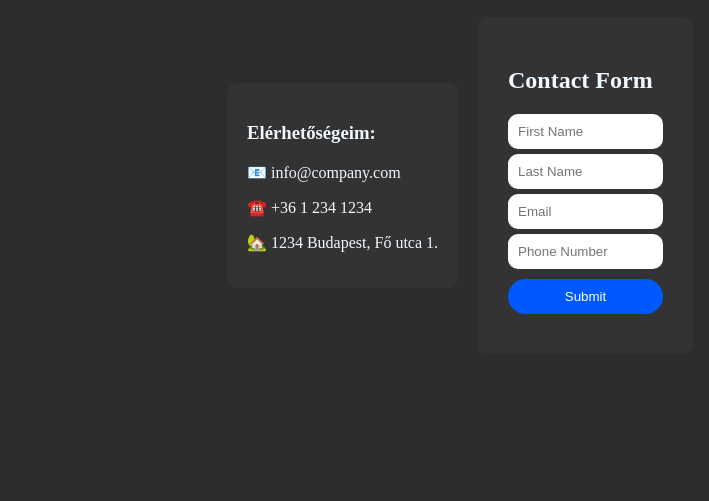
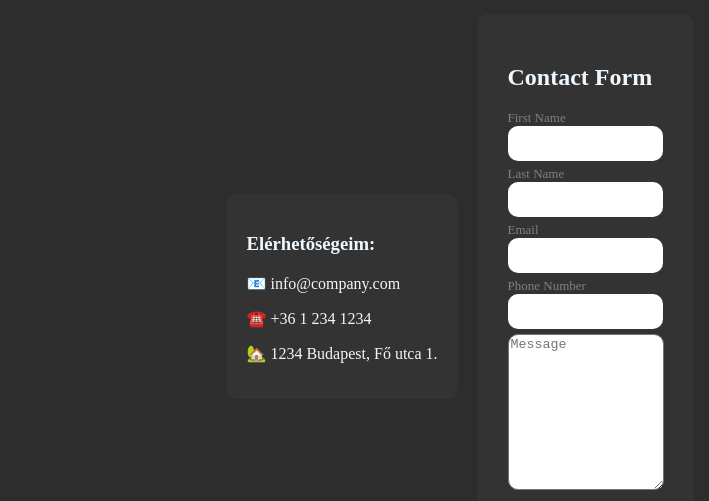
Before and after one commit to boli2257/portfoliopage, a plain HTML site: page portfolio_forras.html in a window 1280 px wide. Shown: the part 1647-2148 px from the top of the page, 0-709 px from the left. Before the commit the page ends 2005 px from the top, so only its background shows below. Drawn offline with Linux system fonts and the light colour scheme; no server answers.

Commit message:
Final portfolio_forras.html

```diff
--- a/portfolio_forras.html
+++ b/portfolio_forras.html
@@ -85,13 +85,18 @@
                     </div>
                     <div id="adatbevitel">
                         <h2>Contact Form</h2>
-                        <input type="text" placeholder="First Name">
-                        <input type="text" placeholder="Last Name">
-                        <input type="text" placeholder="Email">
-                        <input type="text" placeholder="Phone Number">
+                        <p id="title">First Name</p>
+                        <input type="text" placeholder="">
+                        <p id="title">Last Name</p>
+                        <input type="text" placeholder="">
+                        <p id="title">Email</p>
+                        <input type="text" placeholder="">
+                        <p id="title">Phone Number</p>
+                        <input type="text" placeholder="">
+                        <textarea name="" id="szoveg" placeholder="Message"></textarea>
                         <input type="submit" value="Submit">
                     </div>
-                    <div id="map"><iframe src="https://www.google.com/maps/embed?pb=!1m18!1m12!1m3!1d2725.249644839245!2d19.69018444922791!3d46.91747359839092!2m3!1f0!2f0!3f0!3m2!1i1024!2i768!4f13.1!3m3!1m2!1s0x4743da039cc46819%3A0x76e03484e50b2f33!2zS2Vjc2tlbcOpdGkgU1pDIEthbmTDsyBLw6FsbcOhbiBUZWNobmlrdW0!5e0!3m2!1shu!2shu!4v1742721889180!5m2!1shu!2shu" width="600" height="450" style="border:0;" allowfullscreen="" loading="lazy" referrerpolicy="no-referrer-when-downgrade"></iframe></div>
+                    <div id="map"><iframe src="https://www.google.com/maps/embed?pb=!1m18!1m12!1m3!1d2725.249644839245!2d19.69018444922791!3d46.91747359839092!2m3!1f0!2f0!3f0!3m2!1i1024!2i768!4f13.1!3m3!1m2!1s0x4743da039cc46819%3A0x76e03484e50b2f33!2zS2Vjc2tlbcOpdGkgU1pDIEthbmTDsyBLw6FsbcOhbiBUZWNobmlrdW0!5e0!3m2!1shu!2shu!4v1742721889180!5m2!1shu!2shu" style="border:0;" allowfullscreen="" loading="lazy" referrerpolicy="no-referrer-when-downgrade"></iframe></div>
                 </div>
 		</section>
 		<footer>
```
